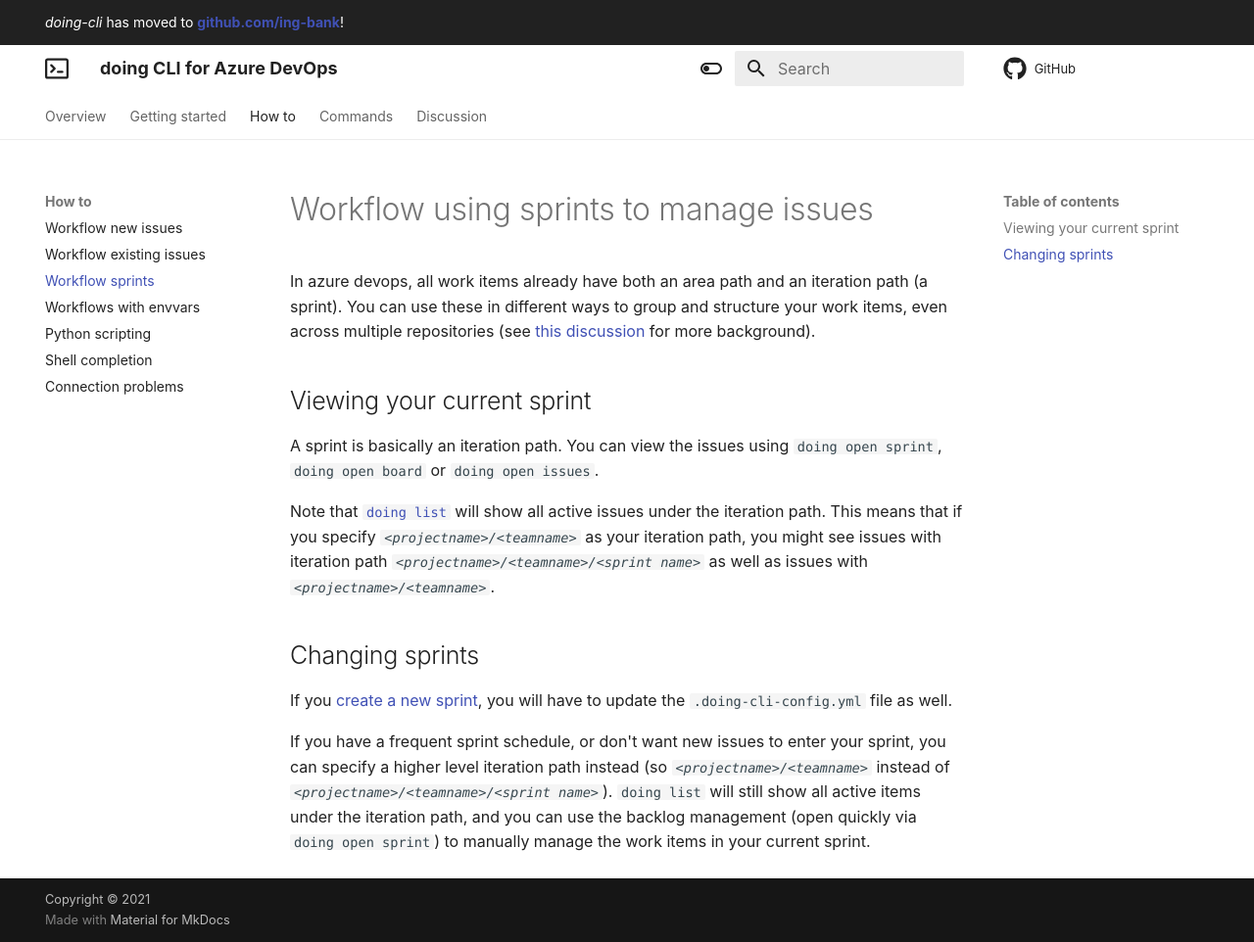
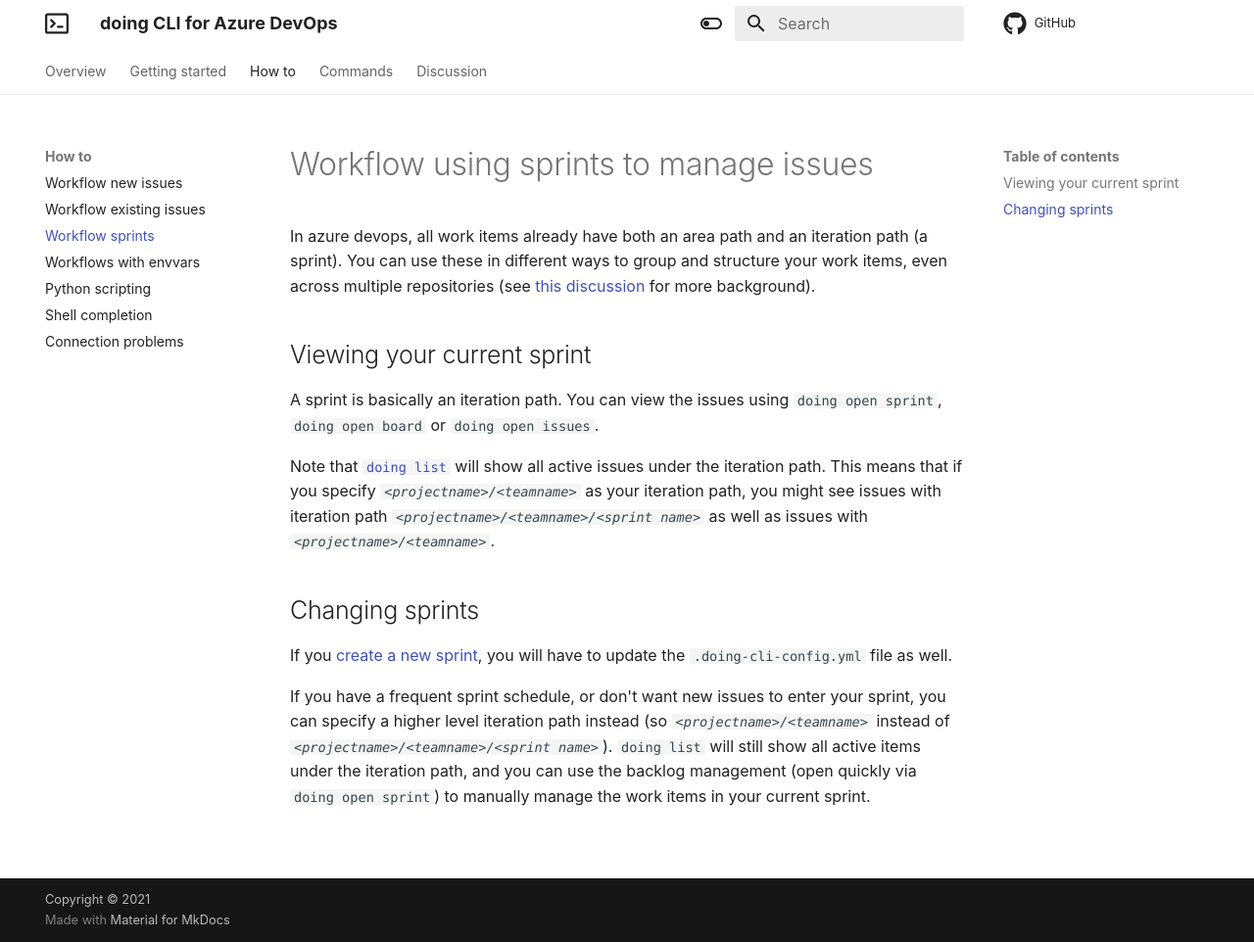
Before and after one commit to ing-bank/doing-cli, an MkDocs documentation site: the page built from docs/howto/workflow_sprints.md, in a window 1280 px wide and 962 px high. Shown: the whole window at 98% size. Built offline with MkDocs 1.6.1 and Material for MkDocs 9.7.7, drawn with Linux system fonts in a browser that asks for light colours; comment, search, counter and statistics services are not loaded.

```diff
--- a/docs/assets/overrides/main.html
+++ /dev/null
@@ -1,6 +0,0 @@
-{% extends "base.html" %}
-
-{% block announce %}
-<!-- Add your announcement here, including arbitrary HTML -->
-<em>doing-cli</em> has moved to <a href="https://github.com/ing-bank/doing-cli"><strong>github.com/ing-bank</strong></a>!
-{% endblock %}
--- a/mkdocs.yml
+++ b/mkdocs.yml
@@ -7,7 +7,6 @@ repo_url: https://github.com/ing-bank/doing-cli
 
 theme:
     name: material
-    custom_dir: docs/assets/overrides
     palette:
       # Light mode
       - media: "(prefers-color-scheme: light)"
```
